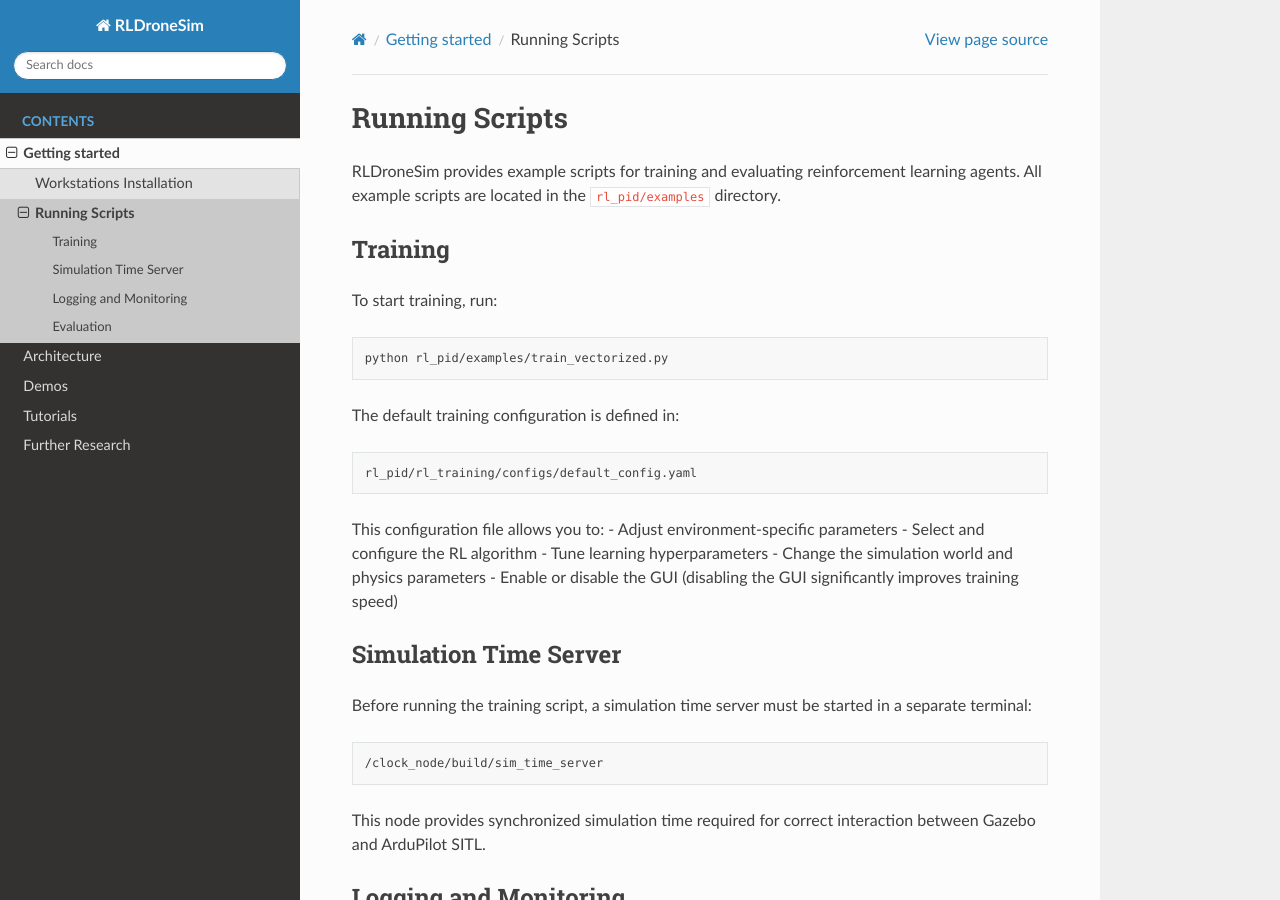
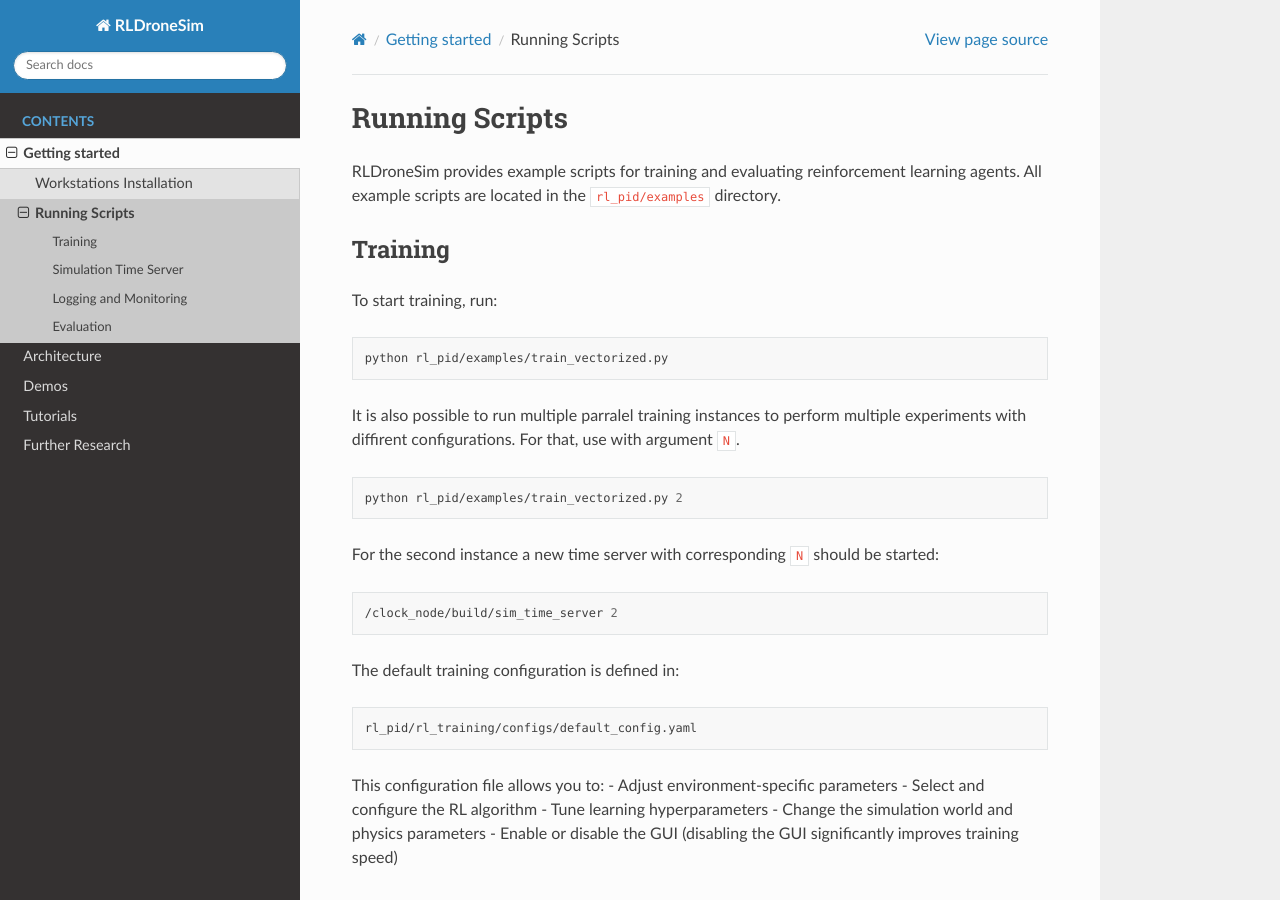
Before and after one commit to GorArzanyanAUA/RLDroneSim, a Sphinx documentation site: the page built from docs/source/getting_started/running_scripts.rst, in a window 1280 px wide and 900 px high. Built offline with Sphinx 7.4.7 and the Read the Docs theme 3.1.0, drawn with Linux system fonts in a browser that asks for light colours.

Commit message:
running scripts

```diff
--- a/docs/source/getting_started/running_scripts.rst
+++ b/docs/source/getting_started/running_scripts.rst
@@ -12,6 +12,20 @@
 .. code-block:: bash
 
    python rl_pid/examples/train_vectorized.py
+
+It is also possible to run multiple parralel training instances to perform multiple experiments with diffirent configurations.
+For that, use with argument ``N``.
+
+
+.. code-block:: bash
+
+   python rl_pid/examples/train_vectorized.py 2
+
+For the second instance a new time server with corresponding ``N`` should be started:
+
+.. code-block:: bash
+
+   /clock_node/build/sim_time_server 2
 
 The default training configuration is defined in:
 
```
